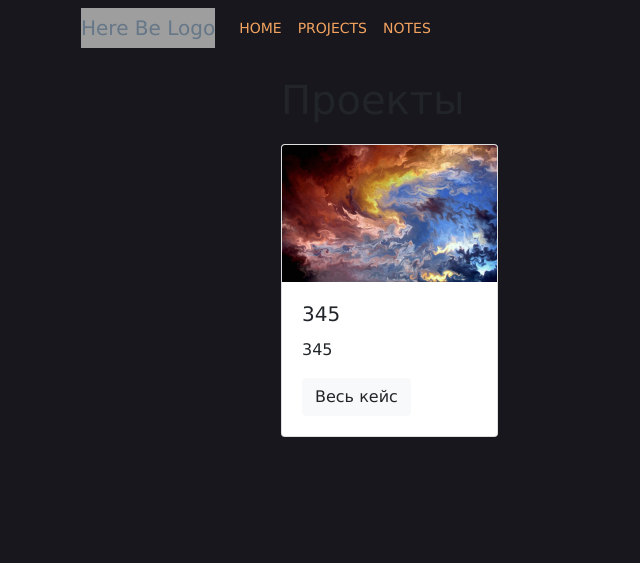
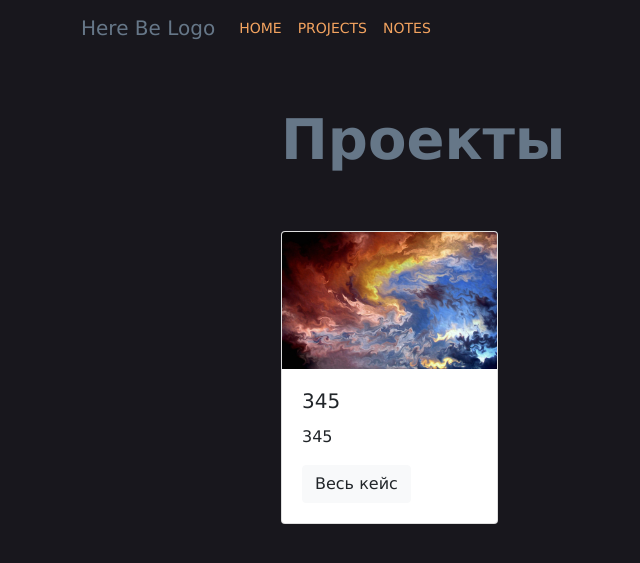
Before and after one commit to chushov/py-personal-blog, a Django app: page /projects/ in a window 1280 px wide. Shown: the top 563 px of the page, without its empty margins (4-644 px from the left). Run offline with Django 3.2, Linux system fonts and the light colour scheme; data comes from the database, SQL or seed files in the repository; parts of the project's set-up code (start-up, migrations or seed data) failed here and were passed over; some libraries are stand-ins or nearby versions; grey boxes are pictures that could not be loaded.

```diff
--- a/main/templates/main/index.html
+++ b/main/templates/main/index.html
@@ -52,12 +52,12 @@
     </div>
     <div class="d-md-flex flex-md-equal w-100 my-md-3 pl-md-3">
     <div class="bg-light mr-md-3 pt-3 px-3 pt-md-5 px-md-5 text-center overflow-hidden" style="width:100%;">
-        {% for project in projects %}
       <div class="my-3 p-3">
+      {% for project in projects %}
         <h2 class="display-5">{{ project.title }}</h2>
         <p class="lead">{{ project.description }}</p>
+      {% endfor %}
       </div>
-        {% endfor %}
       <div class="bg-dark box-shadow mx-auto" style="width: 80%; height: 300px; border-radius: 21px 21px 0 0;"></div>
     </div>
     <div class="bg-light mr-md-3 pt-3 px-3 pt-md-5 px-md-5 text-center overflow-hidden" style="width:100%;">
@@ -115,4 +115,5 @@
       </div>
     </div>
     </footer>
+
 {% endblock %}
--- a/projects/templates/project_index.html
+++ b/projects/templates/project_index.html
@@ -1,11 +1,11 @@
 {% extends "base.html" %}
 {% load static %}
 {% block page_content %}
-<div class="col-md-8 offset-md-2">
-    <h1 class="main-header">Проекты</h1>
+<div class="col-md-8 offset-md-2 section-padding">
+    <h1 class="display-4 font-weight-bold section-text-color">Проекты</h1>
     <div class="row">
     {% for project in projects %}
-        <div class="col-md-4">
+        <div class="col-md-4 section-padding">
             <div class="card mb-2">
                 <img class="card-img-top" src="{% static project.image %}">
                 <div class="card-body">
--- a/static/css/style.css
+++ b/static/css/style.css
@@ -53,7 +53,7 @@ body {
 }
 
 .logo-here {
-    background: no-repeat url("/static/img/~logo.png");
+    /* background: no-repeat url("/static/img/~logo.png"); */
     color: #678 !important;
 }
 
```
Also changed, not shown: main/views.py (+6 -1 lines).
